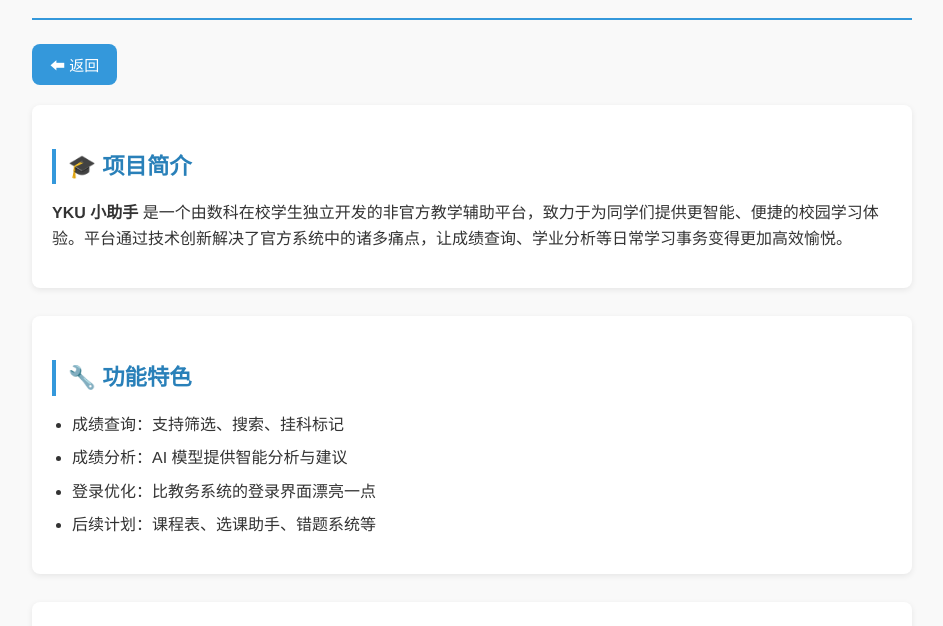
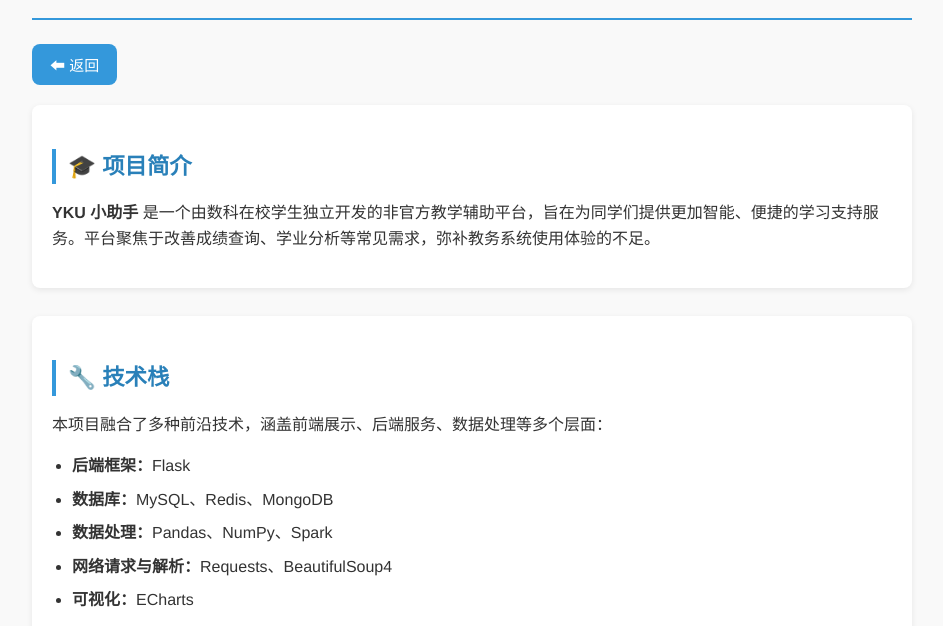
Before and after one commit to AaaBinfinity/yku_helper, a Flask app: page /about in a window 1280 px wide. Shown: the part 91-717 px from the top of the page, without its empty margins (168-1111 px from the left). Run offline with Flask 3, Linux system fonts and the light colour scheme.

Commit message:
添加流程图，准备添加redis

```diff
--- a/app/templates/about.html
+++ b/app/templates/about.html
@@ -79,7 +79,7 @@
     }
 
     img {
-      max-width: 50%;
+      max-width: 100%;
       height: auto;
       margin: 16px auto;
       display: block;
@@ -107,7 +107,6 @@
     }
   </style>
 </head>
-
 <body>
   <h1>关于 YKU 小助手</h1>
 
@@ -115,58 +114,61 @@
 
   <div class="section">
     <h2>🎓 项目简介</h2>
-    <p><strong>YKU 小助手</strong>
-      是一个由数科在校学生独立开发的非官方教学辅助平台，致力于为同学们提供更智能、便捷的校园学习体验。平台通过技术创新解决了官方系统中的诸多痛点，让成绩查询、学业分析等日常学习事务变得更加高效愉悦。</p>
+    <p><strong>YKU 小助手</strong> 是一个由数科在校学生独立开发的非官方教学辅助平台，旨在为同学们提供更加智能、便捷的学习支持服务。平台聚焦于改善成绩查询、学业分析等常见需求，弥补教务系统使用体验的不足。</p>
   </div>
 
   <div class="section">
-    <h2>🔧 功能特色</h2>
+    <h2>🔧 技术栈</h2>
+    <p>本项目融合了多种前沿技术，涵盖前端展示、后端服务、数据处理等多个层面：</p>
     <ul>
-      <li>成绩查询：支持筛选、搜索、挂科标记</li>
-      <li>成绩分析：AI 模型提供智能分析与建议</li>
-      <li>登录优化：比教务系统的登录界面漂亮一点</li>
-      <li>后续计划：课程表、选课助手、错题系统等</li>
+      <li><strong>后端框架：</strong>Flask</li>
+      <li><strong>数据库：</strong>MySQL、Redis、MongoDB</li>
+      <li><strong>数据处理：</strong>Pandas、NumPy、Spark</li>
+      <li><strong>网络请求与解析：</strong>Requests、BeautifulSoup4</li>
+      <li><strong>可视化：</strong>ECharts</li>
     </ul>
+    <img src="https://temp.infinitylog.top/AAAYKUHELP/session.png" alt="双 Session 协作流程图" />
   </div>
 
   <div class="section">
     <h2>📢 重要声明</h2>
-    <p>本平台是<strong>非官方</strong>的学生个人开发项目，所有功能均基于用户授权访问原则：</p>
+    <p>本平台是 <strong>非官方</strong> 的学生个人开发项目，所有功能基于用户授权访问，遵循以下原则：</p>
     <ol>
-      <li><strong>数据安全</strong>：本站不会泄露任何用户账号密码信息</li>
-      <li><strong>隐私保护</strong>：严格遵守数据最小化原则，不收集非必要信息</li>
-      <li><strong>免责条款</strong>：仅供参考使用，重要决策请以官方系统为准</li>
+      <li><strong>数据安全：</strong>绝不记录或泄露用户账号与密码</li>
+      <li><strong>隐私保护：</strong>仅在最小权限范围内获取所需数据</li>
+      <li><strong>使用说明：</strong>所有结果仅供参考，请以学校教务系统为准</li>
     </ol>
   </div>
 
   <div class="section">
     <h2>☕ 支持开发者</h2>
-    <p>这个项目由我利用课余时间独立开发和维护，如果你觉得有帮助，不妨请我喝杯咖啡：</p>
-    <img src="https://img.infinitylog.top/20250424/default/46_wx.jpg" alt="微信赞赏码" />
-    <p>你的支持将帮助我持续优化服务，开发更多实用功能！</p>
+    <p>项目由开发者在课余时间独立完成并持续维护。如果你觉得这个平台对你有帮助，欢迎通过下方二维码请我喝杯咖啡：</p>
+    <img src="https://temp.infinitylog.top/AAAYKUHELP/wx.jpg"  style="max-width: 45%;"  alt="微信赞赏码" />
+    <p>你的鼓励将帮助我不断优化服务并开发更多功能！</p>
   </div>
 
   <div class="section">
     <h2>📮 加入我们</h2>
-    <p>我们欢迎各种形式的参与和支持：</p>
-    <p><strong>反馈建议</strong><br>随时告诉我们你的使用体验和建议</p>
-    <p><strong>技术贡献</strong><br>前端/后端/UI设计等各类技术人才招募中</p>
-    <p><strong>校园推广</strong><br>帮助更多同学了解和使用这个工具</p>
+    <p>欢迎你以任何形式参与项目共建：</p>
+    <ul>
+      <li><strong>反馈建议：</strong>欢迎提出使用体验与功能建议</li>
+      <li><strong>技术支持：</strong>前端 / 后端 / UI 设计等均欢迎加入</li>
+      <li><strong>校园推广：</strong>帮助更多同学使用并受益</li>
+    </ul>
 
-    <p><strong>联系方式</strong>：</p>
+    <p><strong>联系方式：</strong></p>
     <ul style="list-style: none; padding-left: 0;">
-      <li><i class="fas fa-user"></i> 👤 开发者：Binfinity</li>
-      <li><i class="fas fa-envelope"></i> 📧 邮箱：
+      <li>👤 开发者：Binfinity</li>
+      <li>📧 邮箱：
         <a href="mailto:binfinity@qq.com">binfinity@qq.com</a>
       </li>
-      <li><i class="fab fa-weixin"></i> 💬 微信：15042666684</li>
-      <li><i class="fab fa-github"></i> 🐱 GitHub：
+      <li>💬 微信：15042666684</li>
+      <li>🐱 GitHub：
         <a href="https://github.com/AaaBinfinity/yku_helper" target="_blank" rel="noopener noreferrer">
           github.com/AaaBinfinity/yku_helper
         </a>
       </li>
     </ul>
-
   </div>
 
   <small>最后更新：2025年7月14日 | 版本号：v2.2.0</small>
```
Also changed, not shown: README.md.
